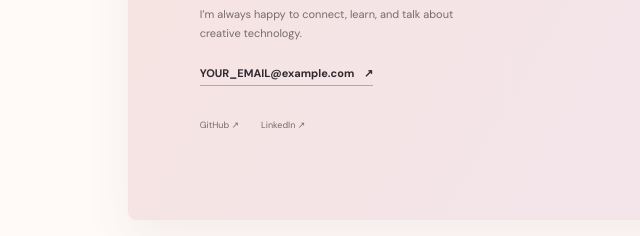
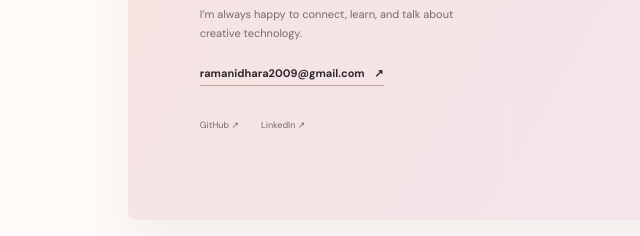
Before and after one commit to DharaPrajapati2/Dhara_Prajapati_267331, a plain HTML site: page index.html in a window 1280 px wide. Shown: the part 3840-4076 px from the top of the page, 0-640 px from the left. Drawn offline with nearby package versions, Linux system fonts and the light colour scheme; a web font is replaced by a local one.

Commit message:
added mail

```diff
--- a/index.html
+++ b/index.html
@@ -206,7 +206,7 @@
           <div class="section-label"><span>05</span> SAY HELLO</div>
           <h2>Have a good<br><em>idea in mind?</em></h2>
           <p>I’m always happy to connect, learn, and talk about creative technology.</p>
-          <a class="contact-email" href="mailto:YOUR_EMAIL@example.com">YOUR_EMAIL@example.com <span>↗</span></a>
+          <a class="contact-email" href="mailto:ramanidhara2009@gmail.com">ramanidhara2009@gmail.com <span>↗</span></a>
           <div class="contact-socials">
             <a href="https://github.com/DharaPrajapati2" target="_blank" rel="noopener noreferrer">GitHub ↗</a>
             <a href="https://www.linkedin.com/in/dhara-prajapati-207524315/" target="_blank" rel="noopener noreferrer">LinkedIn ↗</a>
```
